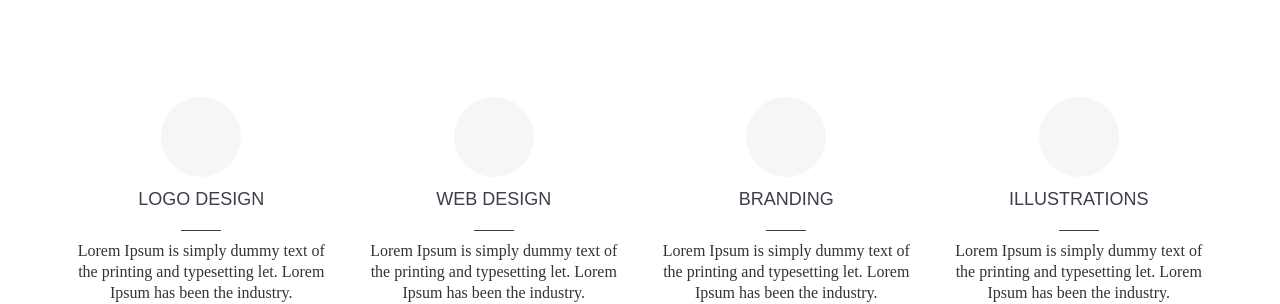
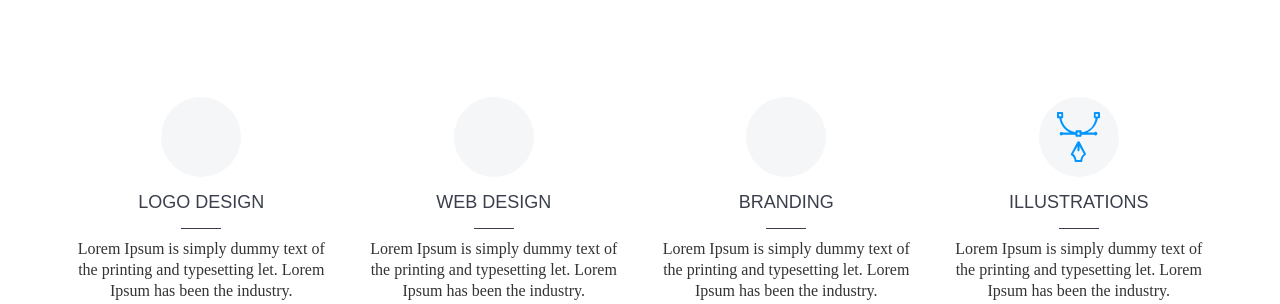
Before and after one commit to Domasevka/velox, a website: page src/jade/index.jade in a window 1280 px wide. Shown: the part 851-1155 px from the top of the page. Drawn offline with nearby package versions, Linux system fonts and the light colour scheme; files that its build step writes are made by us from their sources; files whose address does not match are found by name; a web font is replaced by a local one.

Commit message:
added illustrations

```diff
--- a/src/jade/index.jade
+++ b/src/jade/index.jade
@@ -76,7 +76,7 @@
               Lorem Ipsum is simply dummy text of the printing and typesetting let. Lorem Ipsum has been the industry.
           .services__item
             .services__icon-box
-              img.services__icon(src='img/services-icon.svg', alt="")
+              img.services__icon(src='src/img/services_illustrations.svg', alt="illustrations")
             h6.services__title Illustrations
             p.services__text.
               Lorem Ipsum is simply dummy text of the printing and typesetting let. Lorem Ipsum has been the industry.
@@ -246,6 +246,7 @@
             a.social-link.social-link--vk(href="#")
             a.social-link.social-link--g(href="#")
     script(src="./bower_components/jquery/dist/jquery.min.js")
+      script( type="text/javascript" src="./bower_components/jquery/dist/jquery-migrate-1.4.1.min.js")
     //script(src="./bower_components/slick-carousel/mislider/dist/js/mislider.min.js")
     script(src="./bower_components/slick-carousel/slick/slick.min.js")
     script(src="src/js/index.js" type="text/javascript")
--- a/src/styles/blocks/_services.scss
+++ b/src/styles/blocks/_services.scss
@@ -16,11 +16,16 @@
     background-color: $gray--lightest;
     color: #fff;
     border-radius: 100%;
-    display: inline-block;
-    width: 5em;
-    height: 5em;
-    line-height: 5em;
-    margin: 0 0 12px 0;
+    width: 80px;
+    height: 80px;
+    display: flex;
+    justify-content: center;
+    margin: 0 auto 15px;
+  }
+  &__icon {
+    height: 50px;
+    display: block;
+    margin: auto;
   }
 
   &__title {
@@ -28,7 +33,7 @@
       font-family: $font-family;
       position: relative;
       margin-bottom: 10px;
-      padding-bottom: 20px;
+      padding-bottom: 15px;
     &:after {
       content: '';
       position: absolute;
```
Also changed, not shown: src/js/scrollto.js (added, +13 -0 lines), css/style.css, index.html, src/img/brands_1.jpg (added), src/img/brands_2.jpg (added), src/img/brands_3.jpg (added), src/img/brands_4.jpg (added), src/img/brands_5.jpg (added), src/img/brands_6.jpg (added), src/img/services_illustrations.svg (added), src/img/testimonials2.jpg (added), src/img/testimonials3.jpg (added).
